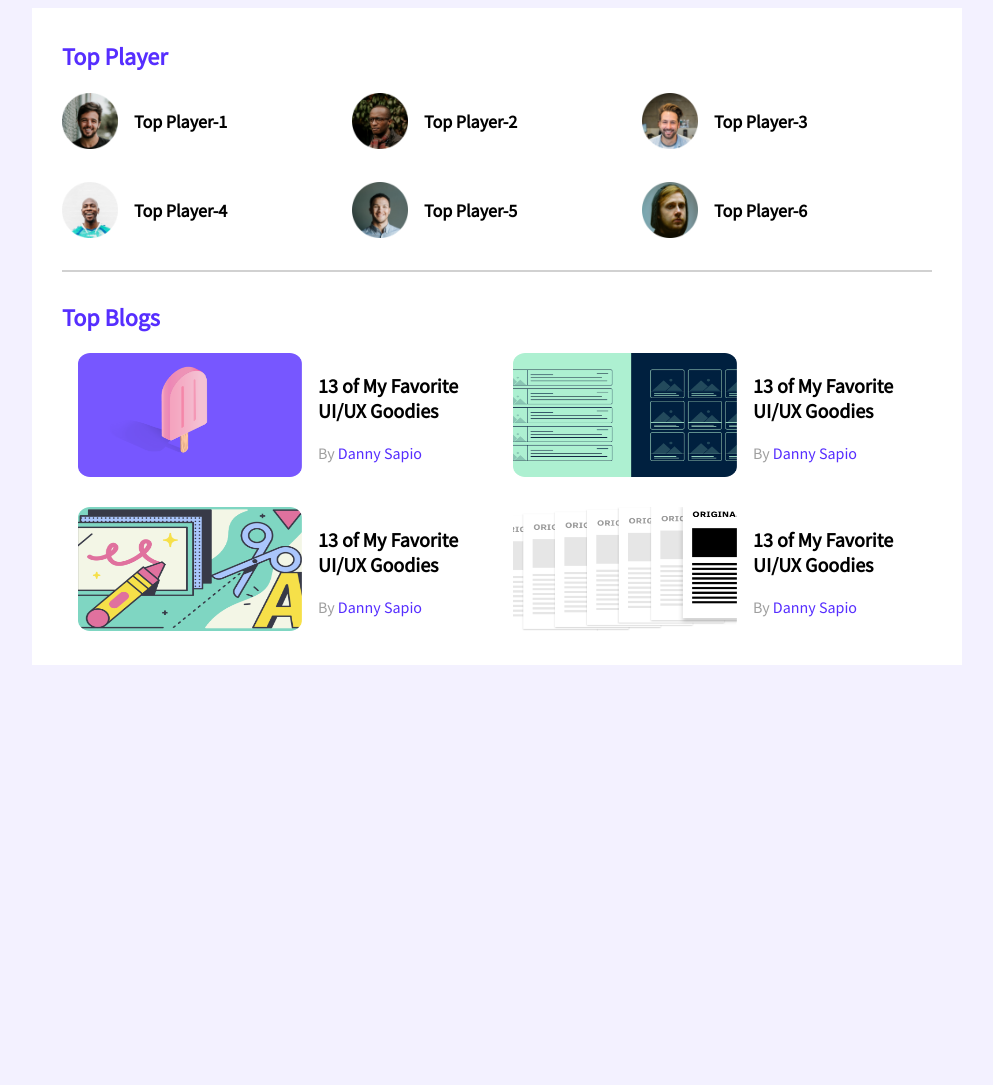
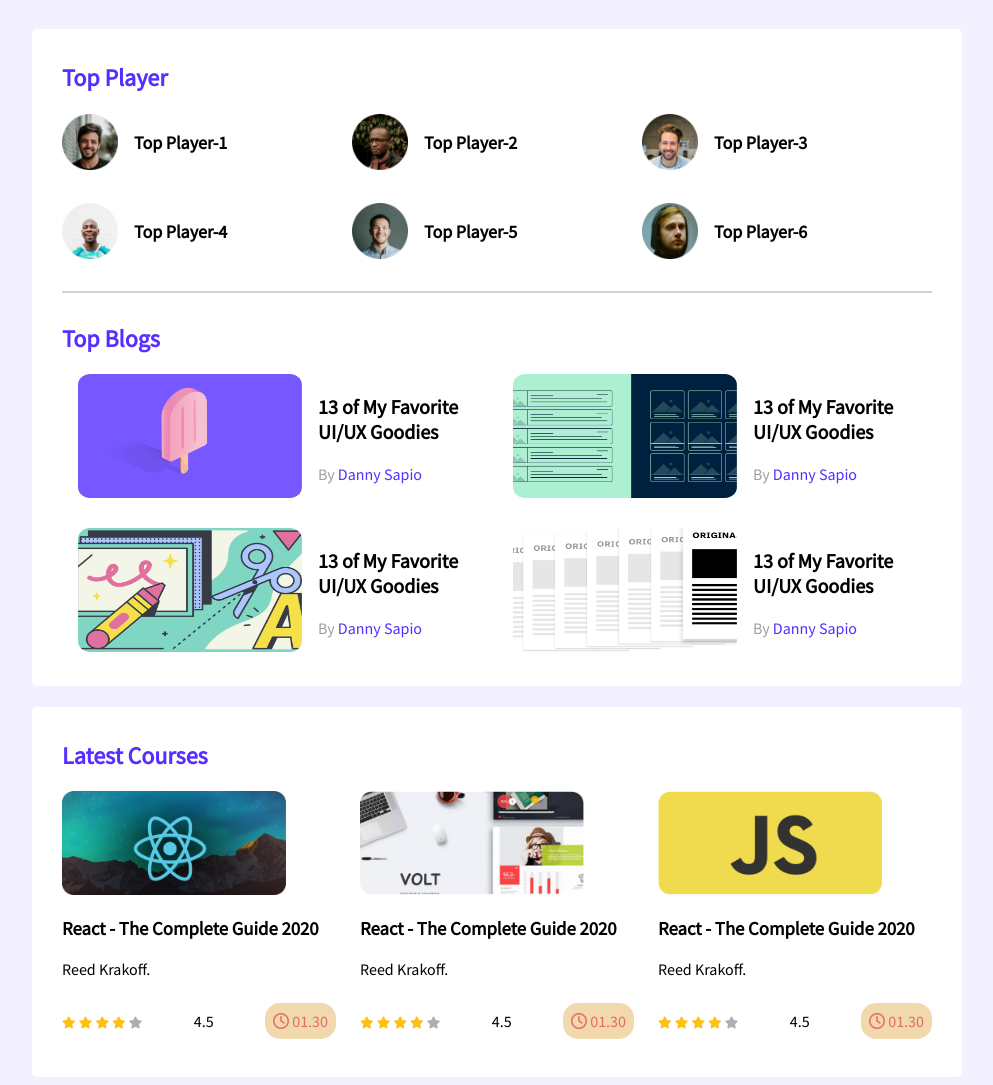
Before and after one commit to motlubor/leader-board, a plain HTML site: page index.html in a window 1280 px wide. Shown: the whole page, without its empty margins (143-1136 px from the left). Before the commit the page ends 800 px from the top, so only its background shows below. Drawn offline with Linux system fonts and the light colour scheme.

Commit message:
course section added

```diff
--- a/index.html
+++ b/index.html
@@ -6,6 +6,15 @@
     <meta http-equiv="X-UA-Compatible" content="IE=edge">
     <meta name="viewport" content="width=device-width, initial-scale=1.0">
     <title>Leaderboard</title>
+
+    <!-- ---------------------------  -->
+    <!-- font awesome -->
+    <script src="https://kit.fontawesome.com/7bd7967d20.js" crossorigin="anonymous"></script>
+    <!-- ----------------------------------  -->
+
+    <!-- --------------------->
+    <!-- stylesheet  -->
+    <!-- -------------------------- -->
     <link rel="stylesheet" href="styles/style.css">
 </head>
 
@@ -101,6 +110,87 @@
                 </div>
             </div>
         </section>
+        <!-- --------------------- -->
+        <!-- Latest courses  -->
+        <!-- ------------------------------ -->
+        <section class="container">
+
+            <h2 class="section-title">Latest Courses</h2>
+            <div class="courses">
+                <div class="course">
+                    <div class="course-banner">
+                        <img src="images/courses/course-1.png" alt="">
+                    </div>
+                    <div class="course-detail">
+                        <h3 class="course-title">React - The Complete Guide 2020</h3>
+                        <p class="course-author">Reed Krakoff.</p>
+                        <div class="course-info">
+                            <div>
+                                <i class="fas fa-star filled"></i>
+                                <i class="fas fa-star filled"></i>
+                                <i class="fas fa-star filled"></i>
+                                <i class="fas fa-star filled"></i>
+                                <i class="fas fa-star empty"></i>
+                            </div>
+                            <p>4.5</p>
+                            <div class="course-duration">
+                                <i class="far fa-clock"></i>
+                                01.30
+                            </div>
+                        </div>
+
+                    </div>
+                </div>
+                <div class="course">
+                    <div class="course-banner">
+                        <img src="images/courses/course-2.png" alt="">
+                    </div>
+                    <div class="course-detail">
+                        <h3 class="course-title">React - The Complete Guide 2020</h3>
+                        <p class="course-author">Reed Krakoff.</p>
+                        <div class="course-info">
+                            <div>
+                                <i class="fas fa-star filled"></i>
+                                <i class="fas fa-star filled"></i>
+                                <i class="fas fa-star filled"></i>
+                                <i class="fas fa-star filled"></i>
+                                <i class="fas fa-star empty"></i>
+                            </div>
+                            <p>4.5</p>
+                            <div class="course-duration">
+                                <i class="far fa-clock"></i>
+                                01.30
+                            </div>
+                        </div>
+
+                    </div>
+                </div>
+                <div class="course">
+                    <div class="course-banner">
+                        <img src="images/courses/course-3.png" alt="">
+                    </div>
+                    <div class="course-detail">
+                        <h3 class="course-title">React - The Complete Guide 2020</h3>
+                        <p class="course-author">Reed Krakoff.</p>
+                        <div class="course-info">
+                            <div>
+                                <i class="fas fa-star filled"></i>
+                                <i class="fas fa-star filled"></i>
+                                <i class="fas fa-star filled"></i>
+                                <i class="fas fa-star filled"></i>
+                                <i class="fas fa-star empty"></i>
+                            </div>
+                            <p>4.5</p>
+                            <div class="course-duration">
+                                <i class="far fa-clock"></i>
+                                01.30
+                            </div>
+                        </div>
+
+                    </div>
+                </div>
+            </div>
+        </section>
     </main>
 </body>
 
--- a/styles/style.css
+++ b/styles/style.css
@@ -11,7 +11,8 @@ background-color: #F3F1FF;
 }
 main{
     display: flex;
-    justify-content: center;
+    flex-direction: column;
+    align-items: center;
 }
 .section-title{
     color: #562EFF;
@@ -21,7 +22,9 @@ main{
 .container{
     background-color: #FFFFFF;
      width: 870px;
-     padding:30px
+     padding:30px;
+     border-radius: 5px;
+     margin-top:21px;
 
 }
 
@@ -84,3 +87,44 @@ hr{
     width: 224px;
     height: 124px;
 }
+
+
+/* -------------------------------------------- */
+/* course styles */
+/* ---------------------------------------------- */
+.course .course-banner img{
+    width: 224px;
+    height: 104px;
+}
+.fa-star{
+    font-size: 12px;
+}
+.fa-star.filled{
+    color:#FFC014;
+}
+.fa-star.empty{
+    color:#AEAEAE;
+}
+.course-info{
+    display:flex;
+    align-items: center;
+    justify-content: space-between;
+}
+.course-duration{
+    background-color: rgba(238, 207, 150, 0.781);
+    padding: 8px;
+    border-radius: 15px;
+    font: size 15px;
+    font-weight: 500;
+    color:rgba(226, 95, 95, 0.904);
+}
+.fa-clock{
+    color:rgba(226, 95, 95, 0.904);
+    font: size 15px;
+    font-weight: 500;
+}
+.courses{
+    display:grid;
+    grid-template-columns: repeat(3, 1fr);
+    grid-column-gap: 24px;
+}
```
